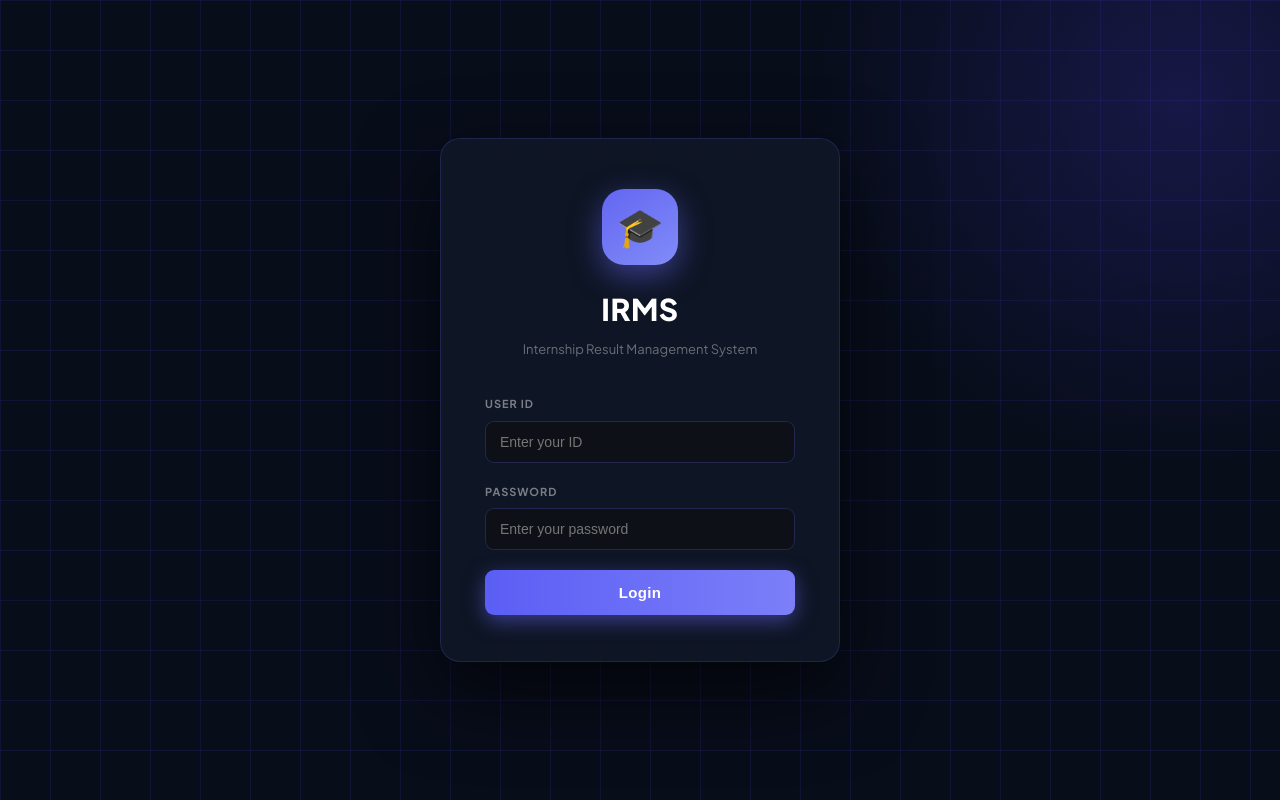
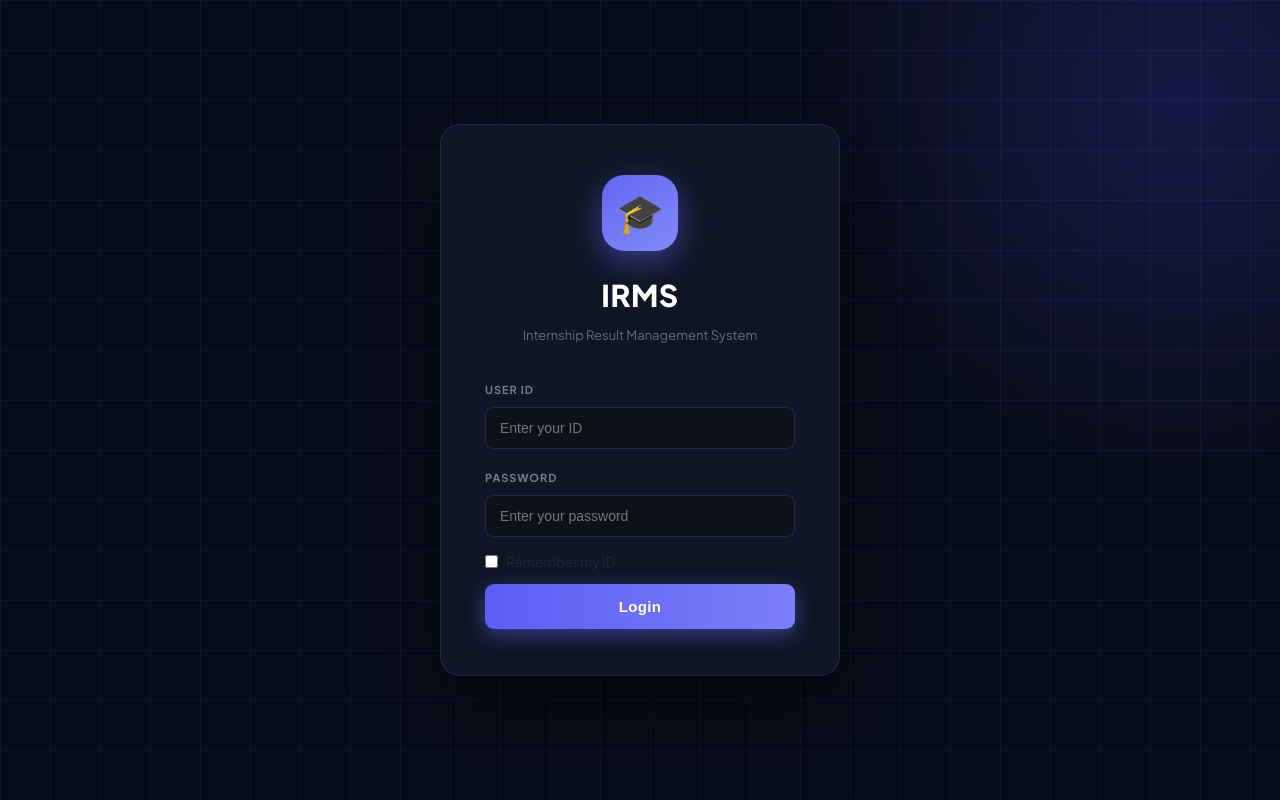
Before and after one commit to constantanyq/testing, a PHP site: page /login.php in a window 1280 px wide; the page is wider, and only the part inside the window is pictured. Run offline with PHP 8.4, Linux system fonts and the light colour scheme.

Commit message:
Update login.php with Remember feature

```diff
--- a/COMP1044_SRC/login.php
+++ b/COMP1044_SRC/login.php
@@ -52,6 +52,9 @@ if ($_SERVER["REQUEST_METHOD"] == "POST") {
     <meta name="viewport" content="width=device-width, initial-scale=1.0">
     <title>InternTrack — Sign In</title>
     <link rel="stylesheet" href="style.css">
+    <style>
+        .login-remember { margin: -6px 0 12px; }
+    </style>
 </head>
 <body class="login-body"> <div class="login-card"> <div class="login-header">
         <div class="login-icon-wrap">🎓</div>
@@ -63,25 +66,53 @@ if ($_SERVER["REQUEST_METHOD"] == "POST") {
         <div class="login-error-box"><?= htmlspecialchars($error) ?></div>
     <?php endif; ?>
 
-    <form method="POST" action="" autocomplete="off">
+    <form method="POST" action="" autocomplete="on" id="loginForm">
         <div class="login-field">
             <label>User ID</label>
-            <input type="text" name="user_id"
+            <input type="text" name="user_id" id="userIdInput"
                    placeholder="Enter your ID"
                    value="<?= htmlspecialchars($_POST['user_id'] ?? '') ?>"
-                   autocomplete="off" required>
+                   autocomplete="username" required>
         </div>
 
         <div class="login-field">
             <label>Password</label>
-            <input type="password" name="password"
+            <input type="password" name="password" id="passwordInput"
                    placeholder="Enter your password"
                    autocomplete="current-password" required>
+        </div>
+
+        <div class="login-remember">
+            <label style="display:flex; align-items:center; gap:8px; font-size:0.85rem; cursor:pointer;">
+                <input type="checkbox" id="rememberMe" style="width:auto; margin:0;">
+                Remember my ID
+            </label>
         </div>
 
         <button type="submit" class="btn-login">Login</button>
     </form>
 
+    <script>
+    // Remember user ID via localStorage
+    const rememberBox = document.getElementById('rememberMe');
+    const userIdInput = document.getElementById('userIdInput');
+
+    // On page load: restore saved ID if present
+    const savedId = localStorage.getItem('irms_saved_uid');
+    if (savedId) {
+        userIdInput.value = savedId;
+        rememberBox.checked = true;
+    }
+
+    document.getElementById('loginForm').addEventListener('submit', function() {
+        if (rememberBox.checked) {
+            localStorage.setItem('irms_saved_uid', userIdInput.value);
+        } else {
+            localStorage.removeItem('irms_saved_uid');
+        }
+    });
+    </script>
+
 </div>
 
 </body>
```
